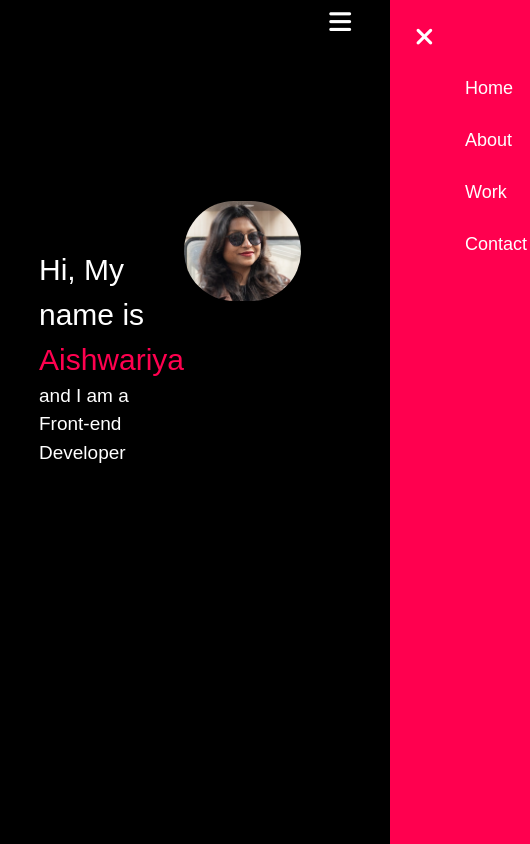
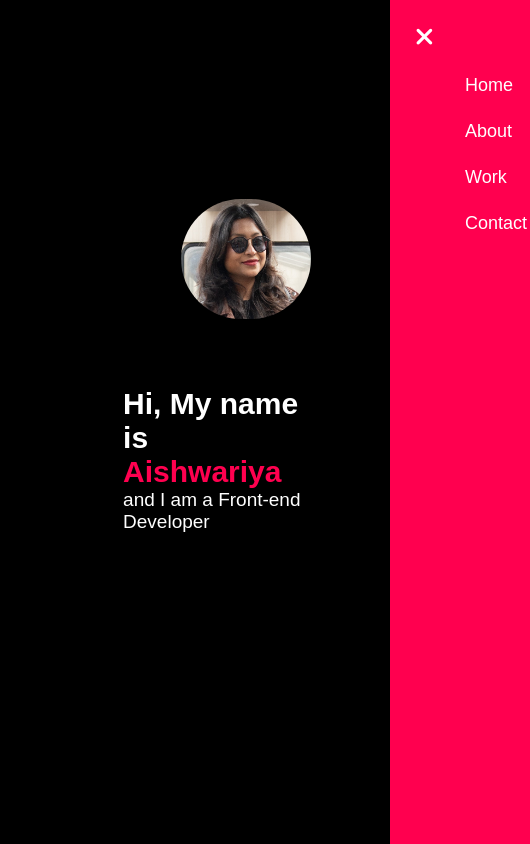
Before and after one commit to Aishwariya22/My_Portfolio, an Angular app: page / in a window 390 px wide. Shown: the top 844 px of the page, 530 px wide, since content can reach past the window. Built offline with nearby package versions, Linux system fonts and the light colour scheme.

Commit message:
style changes

```diff
--- a/src/app/app.component.css
+++ b/src/app/app.component.css
@@ -89,26 +89,33 @@ nav .fas {
         background-image: none !important;
         background-color: black;
         height: 112vh;
+        width: 500px;
     }
     .descriptionContainer{
         display: flex;
         align-items: center;
-        flex-direction: row;
-        width: 134px;
+        flex-direction: column;
+        width: 261px;
         align-content: center;
-
+        /* padding-top: 10%;
+        position: absolute; */
+    }
+    .mobile{
+        padding-top: 63%;
+        padding-left: 50%;
     }
 
     .mobile-image {
         display: flex;
-        width: 130%;
-        height: 100px;
-        border-radius: 61px;
+        width: 100%;
+        height: 120px;
+        border-radius: 63px;
     }
 
     .header-text {
-        margin-top: 158%;
+        margin-top: 26%;
         font-size: 19px;
+        padding-left: 28%;
     }
 
     .header-text h1 {
--- a/src/app/app.component.html
+++ b/src/app/app.component.html
@@ -13,14 +13,15 @@
       <i class="fas fa-bars" (click)="onMenu()"></i>
     </nav>
     <div class="descriptionContainer">
-
+      <div class="mobile">
+        <img src="../../assets/about.jpg" class="mobile-image" alt="Mobile Image">
+      </div>
 
     <div class="header-text">
       <h1>Hi, My name is </h1>
       <h1><span>Aishwariya</span></h1>
       <p>and I am a Front-end Developer</p>
     </div>
-    <img src="../../assets/about.jpg" class="mobile-image" alt="Mobile Image">
     </div>
   </div>
 </div>
--- a/src/app/contact/contact.component.css
+++ b/src/app/contact/contact.component.css
@@ -10,6 +10,7 @@
 }
 .float-right{
     flex-basis: 60%;
+    padding-left: 15%;
 }
 .float-left p{
     margin-top: 30px;
@@ -67,6 +68,20 @@ form .btn2{
     margin-bottom: 30px;
     cursor: pointer;
 }
+.container .row{
+    display: flex;
+}
+@media (max-width: 768px) {
+    .container .row{
+        display: block;
+        width: 100%;
+    }
+    .float-right{
+        padding-top: 22%;
+        padding-left: 2%;
+        width: 100%;
+    }
+  }
 /* .copyright{
     width:100%;
     text-align: center;
--- a/src/styles.css
+++ b/src/styles.css
@@ -1,6 +1,3 @@
-@tailwind base;
-@tailwind components;
-@tailwind utilities;
 *{
     margin: 0;
     padding: 0;
```
